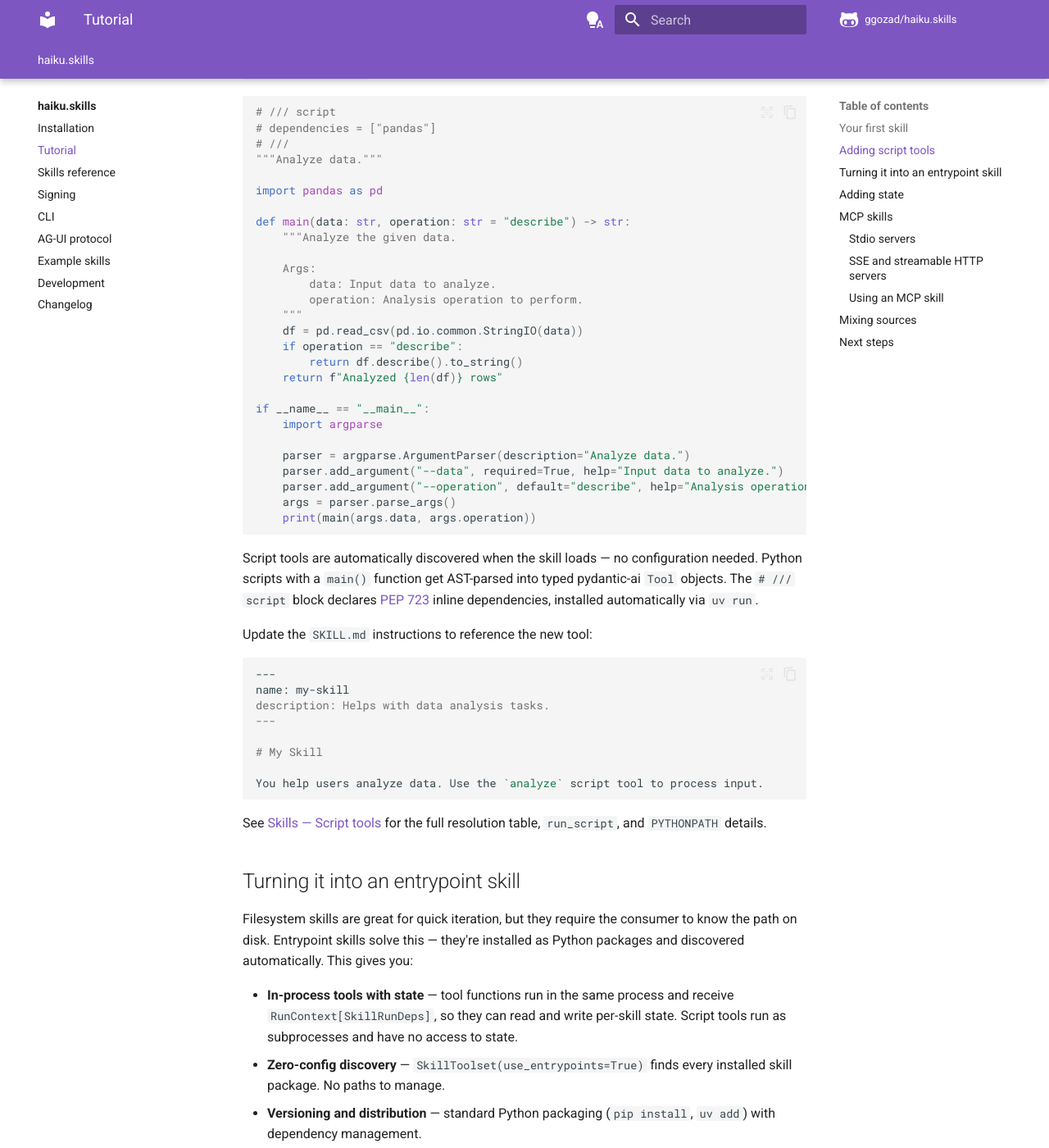
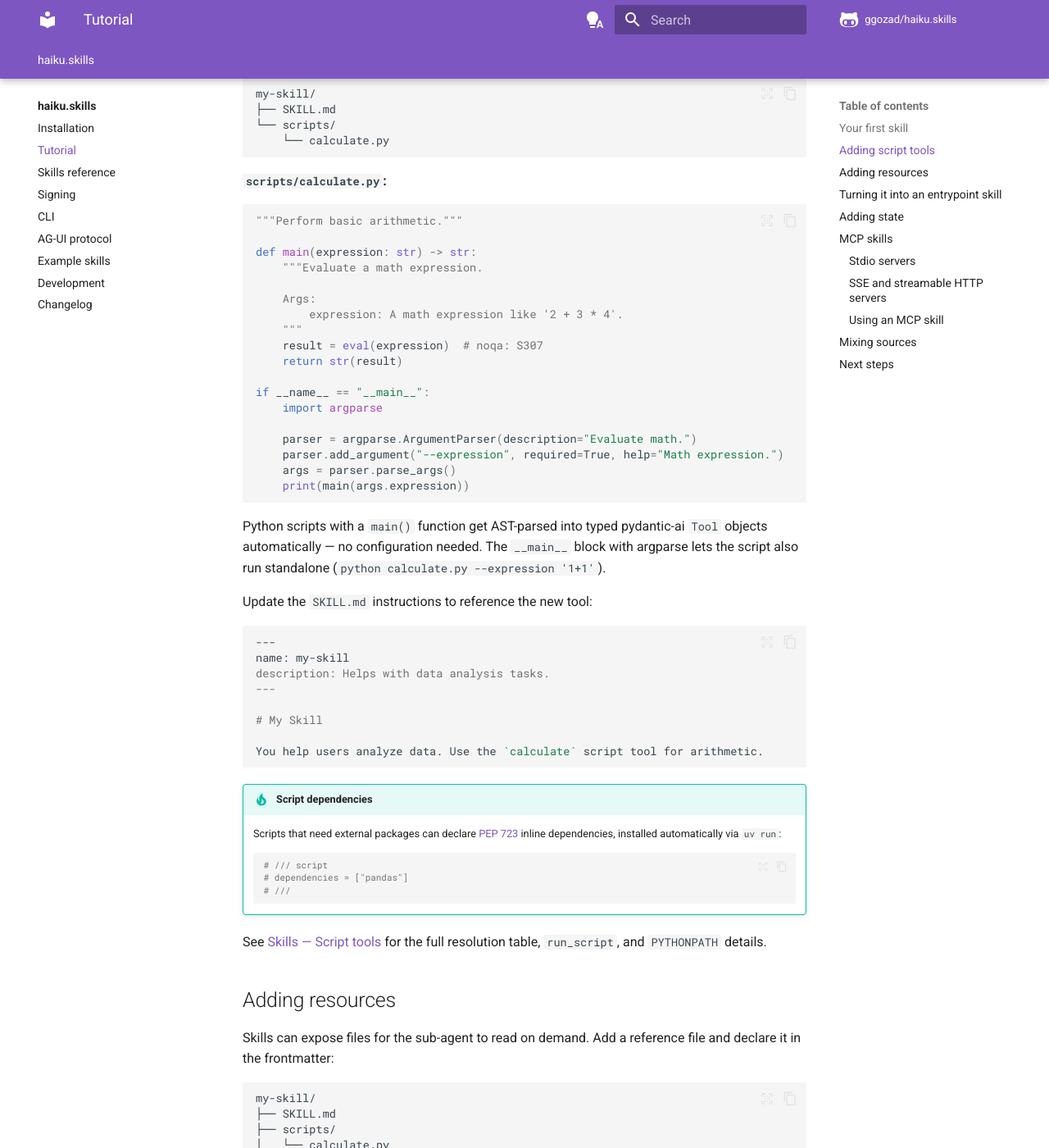
Before and after one commit to ggozad/haiku.skills, an MkDocs documentation site: the page built from docs/tutorial.md, in a window 1280 px wide and 1400 px high, scrolled down 1989 px. Shown: the whole window at 82% size. Built offline with MkDocs 1.6.1 and Material for MkDocs 9.7.7, drawn with Linux system fonts in a browser that asks for light colours; comment, search, counter and statistics services are not loaded; some of the changed text lies outside the part shown.

Commit message:
improve tutorial clarity and example-skills coverage

````diff
--- a/docs/tutorial.md
+++ b/docs/tutorial.md
@@ -25,12 +25,24 @@
 
 The frontmatter fields follow the [Agent Skills specification](https://agentskills.io/specification). The markdown body becomes the sub-agent's system prompt when the skill is executed.
 
-Now wire it up with `SkillToolset`:
+Now load it with `SkillToolset` to verify discovery works — no API key needed:
 
 ```python
 from pathlib import Path
+from haiku.skills import SkillToolset
+
+toolset = SkillToolset(skill_paths=[Path("./my-skill")])
+print(toolset.skill_catalog)
+# {'my-skill': 'Helps with data analysis tasks.'}
+```
+
+`SkillToolset` discovers skills from the given paths and exposes a single `execute_skill` tool. `build_system_prompt` generates a system prompt listing the available skills. When the agent decides to use a skill, a focused sub-agent handles the request with that skill's instructions and tools.
+
+Wire it into a pydantic-ai `Agent` to run it:
+
+```python
 from pydantic_ai import Agent
-from haiku.skills import SkillToolset, build_system_prompt
+from haiku.skills import build_system_prompt
 
 toolset = SkillToolset(
     skill_paths=[Path("./my-skill")],
@@ -45,8 +57,6 @@
 result = await agent.run("Analyze this dataset.")
 print(result.output)
 ```
-
-`SkillToolset` discovers skills from the given paths and exposes a single `execute_skill` tool. `build_system_prompt` generates a system prompt listing the available skills. When the agent decides to use a skill, a focused sub-agent handles the request with that skill's instructions and tools.
 
 `skill_paths` accepts both **parent directories** (all immediate subdirectories containing `SKILL.md` are discovered) and **skill directories** (directories that directly contain `SKILL.md`). The directory name must match the skill name in the frontmatter.
 
@@ -65,50 +75,39 @@
 
 ## Adding script tools
 
-Filesystem skills automatically pick up **script tools** from a `scripts/` subdirectory and **resources** listed in the `resources` frontmatter field — no extra configuration needed.
-
-Add a Python script with a `main()` function:
+Filesystem skills automatically pick up **script tools** from a `scripts/` subdirectory. Add a Python script with a `main()` function:
 
 ```
 my-skill/
 ├── SKILL.md
 └── scripts/
-    └── analyze.py
+    └── calculate.py
 ```
 
-**`scripts/analyze.py`:**
+**`scripts/calculate.py`:**
 
 ```python
-# /// script
-# dependencies = ["pandas"]
-# ///
-"""Analyze data."""
+"""Perform basic arithmetic."""
 
-import pandas as pd
-
-def main(data: str, operation: str = "describe") -> str:
-    """Analyze the given data.
+def main(expression: str) -> str:
+    """Evaluate a math expression.
 
     Args:
-        data: Input data to analyze.
-        operation: Analysis operation to perform.
+        expression: A math expression like '2 + 3 * 4'.
     """
-    df = pd.read_csv(pd.io.common.StringIO(data))
-    if operation == "describe":
-        return df.describe().to_string()
-    return f"Analyzed {len(df)} rows"
+    result = eval(expression)  # noqa: S307
+    return str(result)
 
 if __name__ == "__main__":
     import argparse
 
-    parser = argparse.ArgumentParser(description="Analyze data.")
-    parser.add_argument("--data", required=True, help="Input data to analyze.")
-    parser.add_argument("--operation", default="describe", help="Analysis operation.")
+    parser = argparse.ArgumentParser(description="Evaluate math.")
+    parser.add_argument("--expression", required=True, help="Math expression.")
     args = parser.parse_args()
-    print(main(args.data, args.operation))
+    print(main(args.expression))
 ```
 
-Script tools are automatically discovered when the skill loads — no configuration needed. Python scripts with a `main()` function get AST-parsed into typed pydantic-ai `Tool` objects. The `# /// script` block declares [PEP 723](https://peps.python.org/pep-0723/) inline dependencies, installed automatically via `uv run`.
+Python scripts with a `main()` function get AST-parsed into typed pydantic-ai `Tool` objects automatically — no configuration needed. The `__main__` block with argparse lets the script also run standalone (`python calculate.py --expression '1+1'`).
 
 Update the `SKILL.md` instructions to reference the new tool:
 
@@ -120,14 +119,52 @@
 
 # My Skill
 
-You help users analyze data. Use the `analyze` script tool to process input.
+You help users analyze data. Use the `calculate` script tool for arithmetic.
 ```
+
+!!! tip "Script dependencies"
+    Scripts that need external packages can declare [PEP 723](https://peps.python.org/pep-0723/) inline dependencies, installed automatically via `uv run`:
+
+    ```python
+    # /// script
+    # dependencies = ["pandas"]
+    # ///
+    ```
 
 See [Skills — Script tools](skills.md#script-tools) for the full resolution table, `run_script`, and `PYTHONPATH` details.
 
+## Adding resources
+
+Skills can expose files for the sub-agent to read on demand. Add a reference file and declare it in the frontmatter:
+
+```
+my-skill/
+├── SKILL.md
+├── scripts/
+│   └── calculate.py
+└── data/
+    └── formulas.txt
+```
+
+```markdown
+---
+name: my-skill
+description: Helps with data analysis tasks.
+resources:
+  - data/formulas.txt
+---
+
+# My Skill
+
+You help users analyze data. Use the `calculate` script tool for arithmetic.
+Read `data/formulas.txt` with the `read_resource` tool when you need reference formulas.
+```
+
+The sub-agent receives a `read_resource` tool that can read any file listed in `resources`. Only declared paths are accessible — other paths are rejected. See [Skills — Resources](skills.md#resources) for details.
+
 ## Turning it into an entrypoint skill
 
-Filesystem skills are great for quick iteration, but they require the consumer to know the path on disk. Entrypoint skills solve this — they're installed as Python packages and discovered automatically. This gives you:
+Filesystem skills are great for quick iteration, but they're limited to script tools (run as subprocesses) and have no access to per-skill state or AG-UI events. Entrypoint skills unlock the full feature set:
 
 - **In-process tools with state** — tool functions run in the same process and receive `RunContext[SkillRunDeps]`, so they can read and write per-skill state. Script tools run as subprocesses and have no access to state.
 - **Zero-config discovery** — `SkillToolset(use_entrypoints=True)` finds every installed skill package. No paths to manage.
@@ -249,7 +286,7 @@
 # StateMetadata(namespace="calculator", type=<class 'CalculatorState'>, schema={...})
 ```
 
-When `execute_skill` runs a skill whose tools modify state, the toolset computes a JSON Patch delta and returns it as a `StateDeltaEvent` — compatible with the [AG-UI protocol](ag-ui.md). See [AG-UI protocol](ag-ui.md) for streaming details and state round-tripping.
+When `execute_skill` runs a skill whose tools modify state, the toolset computes a JSON Patch delta and returns it as a `StateDeltaEvent` — compatible with the [AG-UI protocol](ag-ui.md). If you're building a web frontend, see [AG-UI protocol](ag-ui.md) for how to stream state deltas to clients, round-trip state across requests, and emit custom events from skill tools.
 
 ## MCP skills
 
````
Also changed, not shown: docs/example-skills.md (+5 -1 lines).
